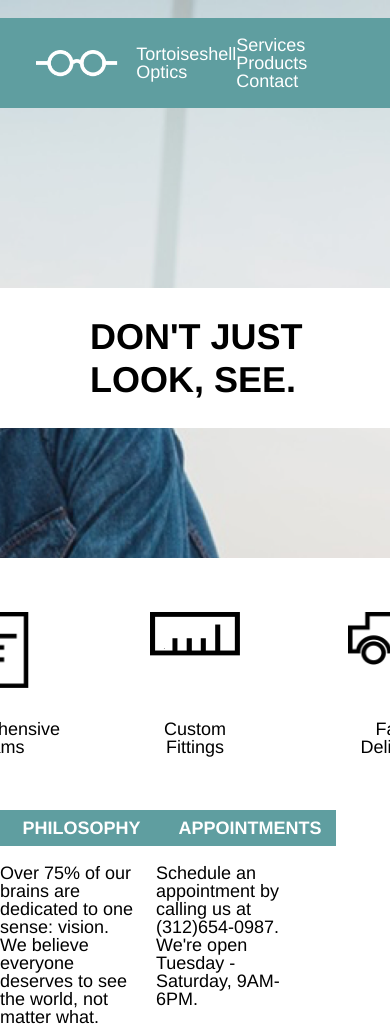
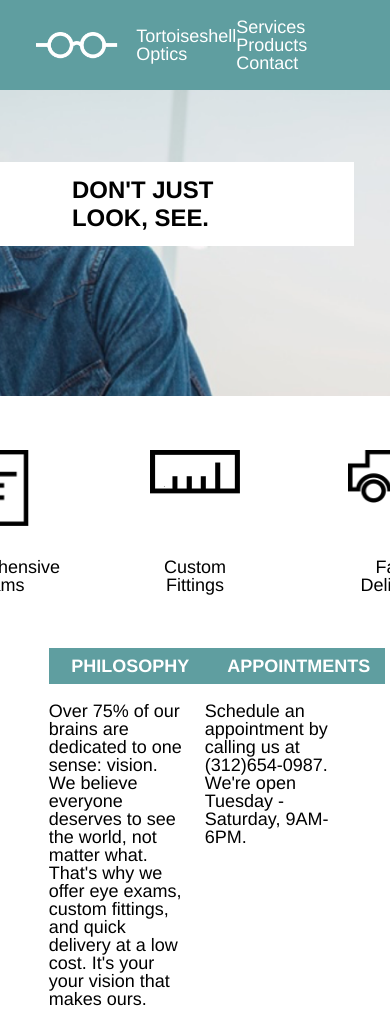
Before and after one commit to JedoKishi/TortoiseshellOptics, a plain HTML site: page index.html in a window 390 px wide. Shown: the top 1024 px of the page. Drawn offline with Linux system fonts and the light colour scheme.

Commit message:
Finshed tablet mode ready to deploy

```diff
--- a/resources/css/style.css
+++ b/resources/css/style.css
@@ -9,6 +9,11 @@ html{
   margin: auto;
 }
 
+@media only screen and (max-width: 1024px) {
+  .container{
+    max-width: 100%;
+  }
+}
 /*header*/
 header{
   background-image: url(../images/glasses-bg.png);
@@ -58,6 +63,20 @@ a{
   line-height: 1.2;
 }
 
+@media only screen and (max-width: 1024px) {
+  header{
+    padding-top: 0;
+    height: 22rem;
+  }
+
+  .banner-text{
+    padding: 0.75rem 4rem;
+    font-size: 1.33rem;
+    margin-top: 4rem;
+    margin-right: 2rem;
+  }
+}
+
 /*images*/
 .services{
   display: flex;
@@ -86,6 +105,7 @@ a{
 /*info*/
 .info{
   display: flex;
+  justify-content: center;
   margin-bottom: 5rem;
 }
 .title-container{
```
